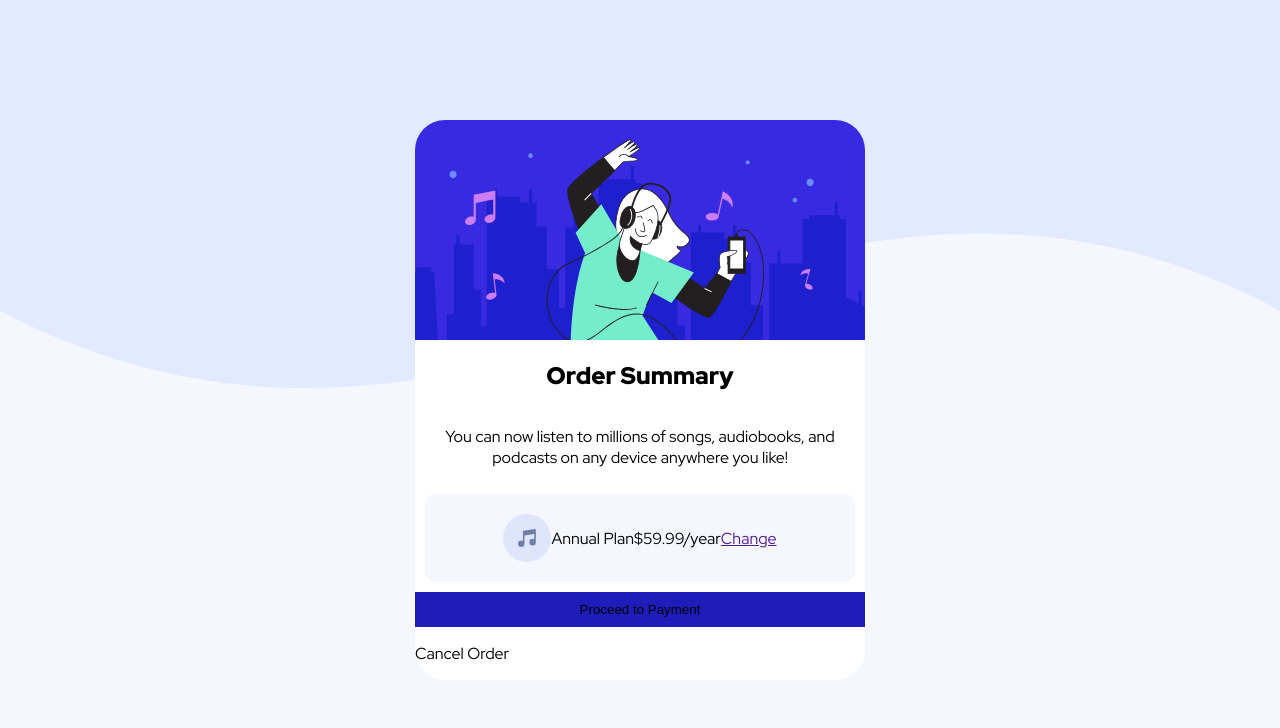
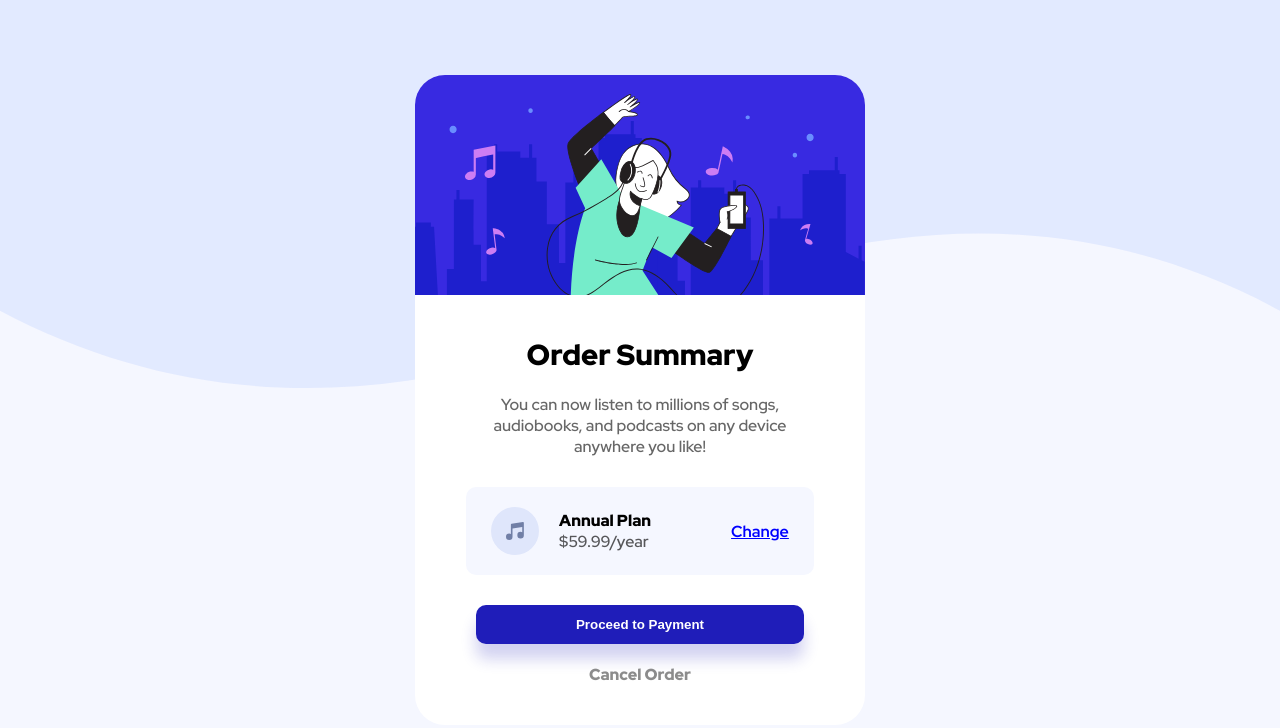
Before and after one commit to wmL94/Order-summary-component, a plain HTML site: page index.html in a window 1280 px wide. Drawn offline with Linux system fonts and the light colour scheme.

Commit message:
updated code v2

```diff
--- a/index.html
+++ b/index.html
@@ -5,6 +5,7 @@
     <meta http-equiv="X-UA-Compatible" content="IE=edge" />
     <meta name="viewport" content="width=device-width, initial-scale=1.0" />
     <link rel="stylesheet" href="style.css" />
+    <link rel="stylesheet" href="mobileview.css" />
     <!--  Google fonts -->
     <link rel="preconnect" href="https://fonts.googleapis.com" />
     <link rel="preconnect" href="https://fonts.gstatic.com" crossorigin />
@@ -35,16 +36,20 @@
           </p>
         </div>
         <div class="annual-plan-container">
-          <div class="annual-plan-text">
+          <div class="music-logo">
             <img src="images/icon-music.svg" alt="Music Logo" />
-            <span>Annual Plan</span>
-            <span>$59.99/year</span>
+          </div>
+          <div class="price-text">
+            <span class="plan-text-title">Annual Plan</span>
+            <span class="plan-text-subtitle">$59.99/year</span>
           </div>
           <div class="change-annual-plan">
-            <a href="">Change</a>
+            <a class="change-annual-plan" href="">Change</a>
           </div>
         </div>
-        <button>Proceed to Payment</button>
+        <div class="pay-button">
+          <button>Proceed to Payment</button>
+        </div>
         <div class="cancel-order">
           <p>Cancel Order</p>
         </div>
--- /dev/null
+++ b/mobileview.css
@@ -0,0 +1,4 @@
+@media screen and (max-width: 375px) {
+
+
+}
--- a/style.css
+++ b/style.css
@@ -7,6 +7,8 @@ body {
 
 body p {
   font-size: 16px;
+  color: rgba(0, 0, 0, 0.6);
+  font-weight: 600;
 }
 
 .background-img {
@@ -28,8 +30,10 @@ body p {
   background-color: white;
   display: flex;
   flex-direction: column;
+  align-items: center;
   width: 450px;
   border-radius: 30px;
+  gap: 20px;
 }
 
 .hero-img {
@@ -43,11 +47,20 @@ body p {
 
 .order-sum h2 {
   font-weight: 900;
+  font-size: 29px;
+  margin-bottom: 0px;
+  margin-top: 20px;
 }
 
+.info-text {
+  display: flex;
+  text-align: center;
+  max-width: 350px;
+}
 
-.info-text {
-  text-align: center;
+.info-text p {
+  margin-bottom: 0px;
+  margin-top: 0px;
 }
 
 .annual-plan-container {
@@ -57,19 +70,88 @@ body p {
   align-items: center;
   background-color: hsl(225, 100%, 98%);
   margin: 10px;
-  padding: 20px;
+  padding: 20px 25px;
   border-radius: 10px;
 }
 
-.annual-plan-text {
+.music-logo {
   display: flex;
-  flex-direction: row;
+  justify-content: space-between;
+  padding-right: 20px;
+}
+
+.price-text {
+  display: flex;
+  flex-direction: column;
+  padding-right: 80px;
+}
+
+.plan-text-title {
+  font-weight: 900;
+}
+
+.plan-text-subtitle {
+  font-weight: 600;
+  color: rgba(0, 0, 0, 0.65);
+}
+
+.change-annual-plan {
+  font-weight: 700;
+  color: blue;
+  transition: 200ms;
+}
+
+.pay-button {
+  display: flex;
   justify-content: center;
-  align-items: center;
 }
 
 button {
   border: none;
+  border-radius: 10px;
   background-color: rgb(31, 29, 185);
-  padding: 10px;
+  color: white;
+  font-weight: 900;
+  padding: 12px 100px;
+  box-shadow: 0px 15px 15px 0px rgba(31, 29, 185, 0.2);
+  transition: 200ms;
 }
+
+.cancel-order {
+  display: flex;
+  justify-content: center;
+}
+
+.cancel-order p {
+  color: rgba(0, 0, 0, 0.45);
+  font-weight: 900;
+  margin-top: 0px;
+  margin-bottom: 40px;
+  transition: 200ms;
+}
+
+button:hover {
+  border: none;
+  border-radius: 10px;
+  background-color: rgba(31, 29, 185, 0.65);
+  color: white;
+  font-weight: 900;
+  padding: 12px 100px;
+  box-shadow: 0px 15px 15px 0px rgba(31, 29, 185, 0.2);
+  cursor: pointer;
+}
+
+.cancel-order p:hover {
+  color: rgba(0, 0, 0, 1);
+  font-weight: 900;
+  margin-top: 0px;
+  margin-bottom: 40px;
+  cursor: pointer;
+}
+
+.change-annual-plan:hover {
+  font-weight: 700;
+  color: blue;
+  text-decoration: none;
+  color: rgba(31, 29, 185, 0.65);
+}
```
